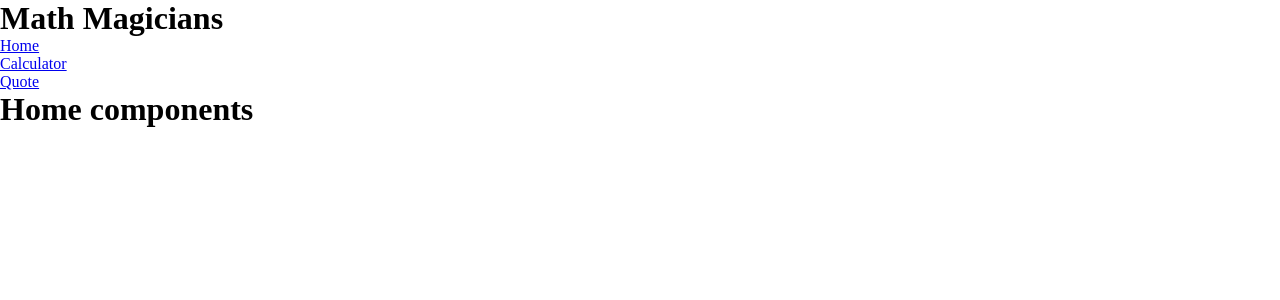
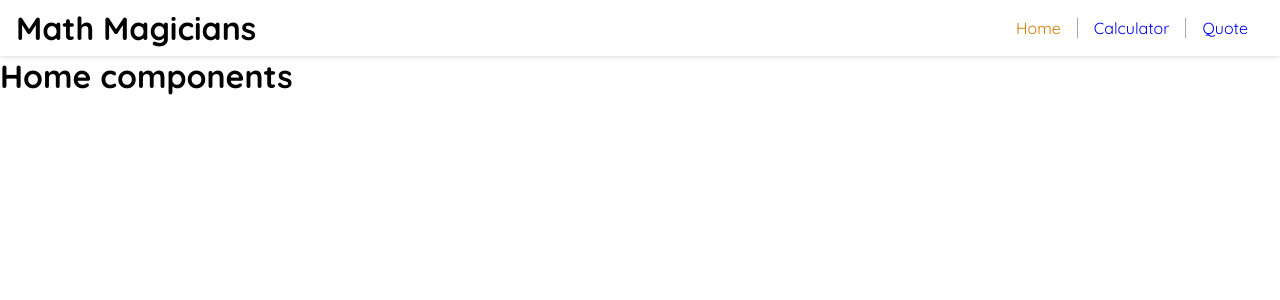
Before and after one commit to toliboff/math_magicians, a React (Create React App) app: page / in a window 1280 px wide. Shown: the top 300 px of the page. Built offline with nearby package versions, Linux system fonts and the light colour scheme.

Commit message:
Add style to Header component

```diff
--- a/src/components/Header.js
+++ b/src/components/Header.js
@@ -3,17 +3,17 @@ import { NavLink } from 'react-router-dom';
 
 function Header() {
   return (
-    <div>
+    <div className="Header">
       <h1>Math Magicians</h1>
       <ul className="menu">
         <li>
-          <NavLink to="/">Home</NavLink>
+          <NavLink exact to="/">Home</NavLink>
         </li>
         <li>
-          <NavLink to="/calculator">Calculator</NavLink>
+          <NavLink exact to="/calculator">Calculator</NavLink>
         </li>
         <li>
-          <NavLink to="/quote">Quote</NavLink>
+          <NavLink exact to="/quote">Quote</NavLink>
         </li>
       </ul>
     </div>
--- a/src/index.css
+++ b/src/index.css
@@ -1,9 +1,60 @@
+@import url('https://fonts.googleapis.com/css2?family=Quicksand:wght@300;400;700&display=swap');
+
 * {
   margin: 0;
   padding: 0;
   box-sizing: border-box;
+  font-family: 'Quicksand', sans-serif;
 }
 
+h2 {
+  color: rgb(104, 102, 102);
+  margin: 2rem 0;
+}
+
+a {
+  text-decoration: none;
+}
+
+p {
+  margin: 1rem 0;
+  text-align: justify;
+}
+
+/* HEADER COMPONENT */
+.Header {
+  display: flex;
+  justify-content: space-between;
+  align-items: center;
+  padding: 0.5rem 1rem;
+  box-shadow: 0 0 5px 0 rgb(202, 202, 202);
+}
+
+.menu {
+  display: flex;
+  list-style: none;
+}
+
+.menu li {
+  padding: 0 1rem;
+}
+
+.menu li:not(:last-child) {
+  border-right: 1px solid #aaa;
+}
+
+.active {
+  color: rgb(207, 127, 7);
+}
+
+/* HOME COMPONENT */
+.Home {
+  padding: 0 1rem;
+}
+
+
+
+/* CALCULATOR COMPONENT */
 .Calculator {
   width: 40%;
   margin: 5% auto;
```
